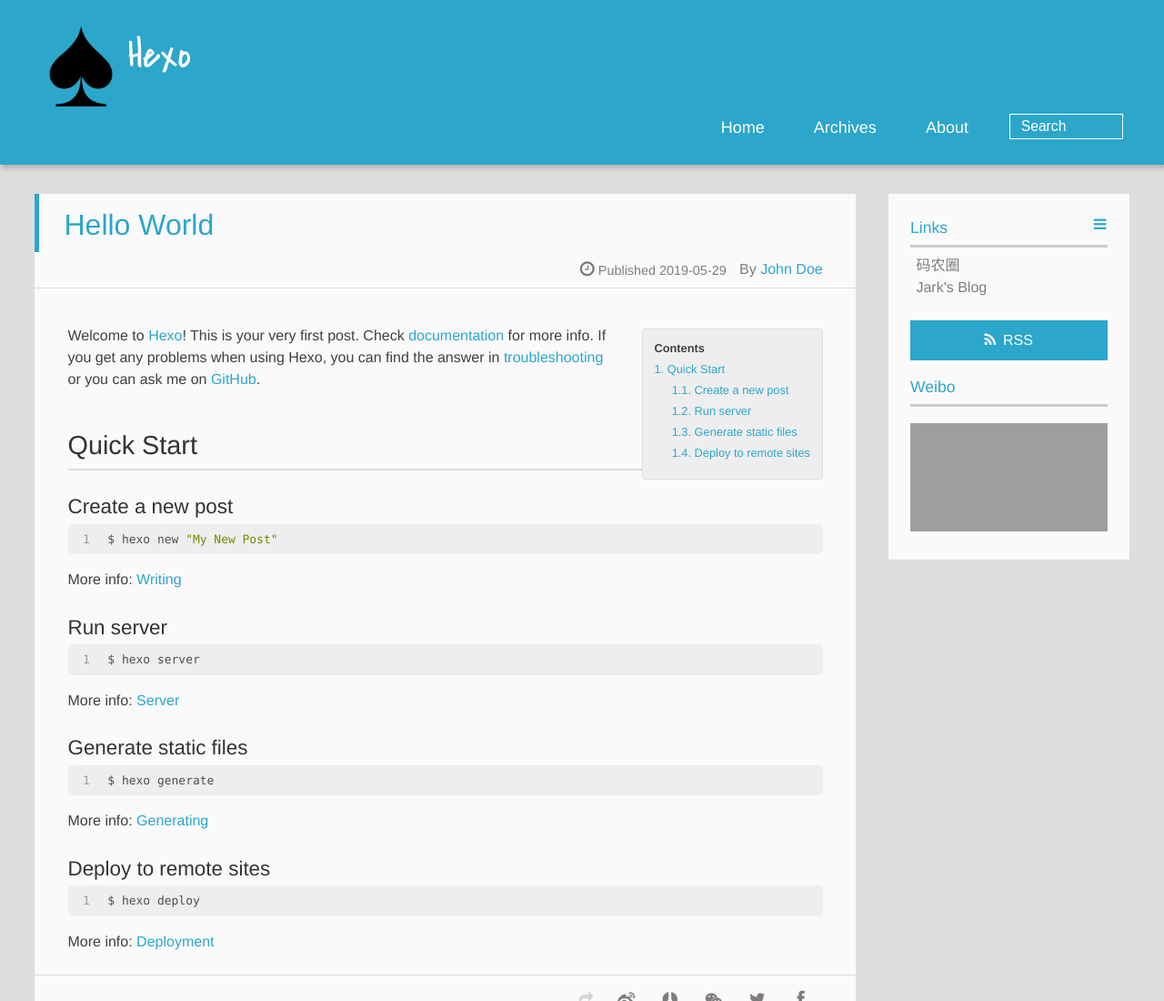
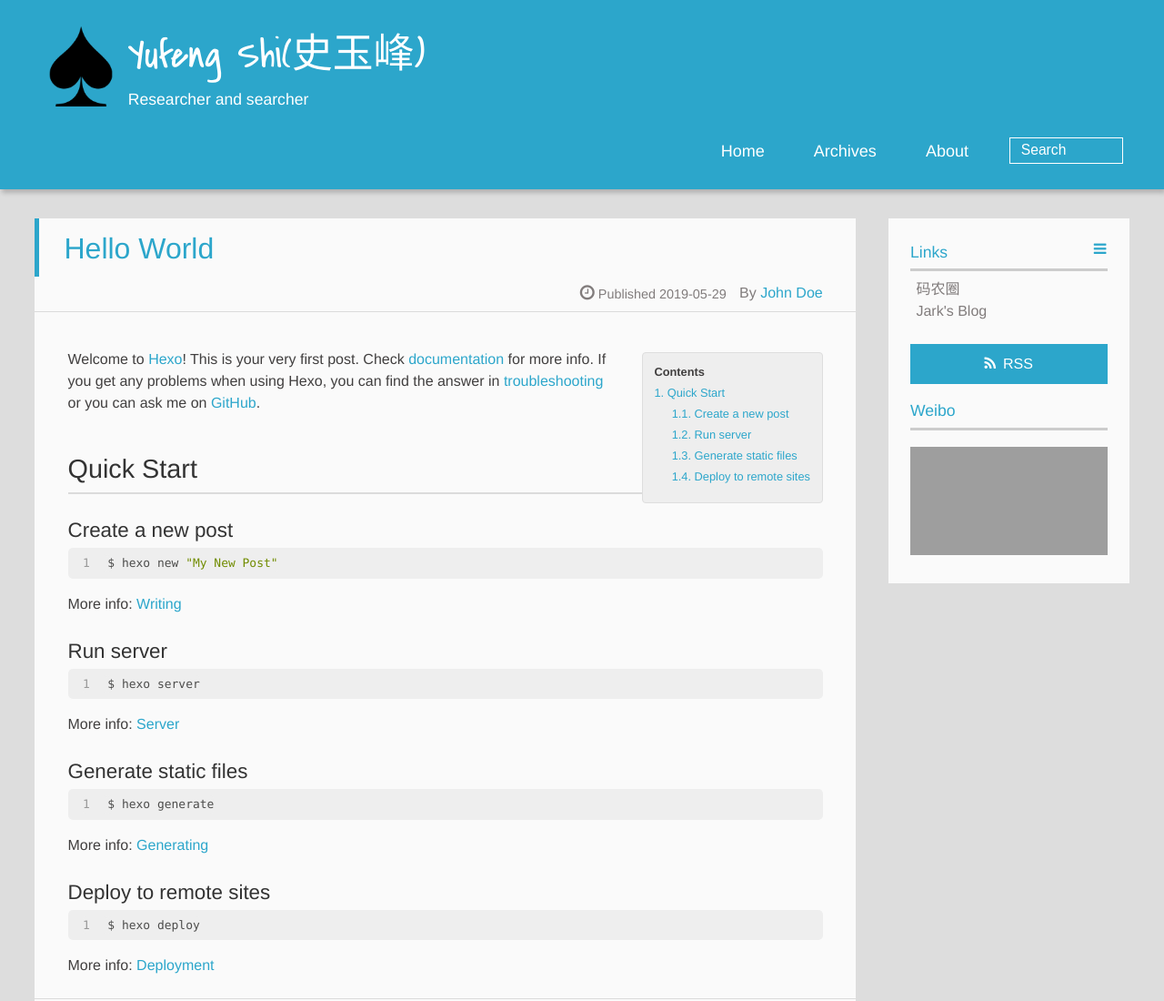
Before and after one commit to reresearcher/reresearcher.github.io, a plain HTML site: page 2019/05/29/hello-world/index.html in a window 1280 px wide. Shown: the top 1100 px of the page at 91% size. Drawn offline with Linux system fonts and the light colour scheme; grey boxes are pictures that could not be loaded; a script that the page names is missing.

Commit message:
Site updated: 2019-05-29 11:12:23

```diff
--- a/2019/05/29/hello-world/index.html
+++ b/2019/05/29/hello-world/index.html
@@ -4,7 +4,7 @@
 <head><meta name="generator" content="Hexo 3.8.0">
   <meta charset="UTF-8">
 
-    <title>Hello World | Hexo</title>
+    <title>Hello World | Yufeng Shi(史玉峰)</title>
     <meta name="viewport" content="width=device-width, initial-scale=1,user-scalable=no">
 
     <meta name="author" content="John Doe">
@@ -15,7 +15,7 @@
 <meta property="og:type" content="article">
 <meta property="og:title" content="Hello World">
 <meta property="og:url" content="http://yoursite.com/2019/05/29/hello-world/index.html">
-<meta property="og:site_name" content="Hexo">
+<meta property="og:site_name" content="Yufeng Shi(史玉峰)">
 <meta property="og:description" content="Welcome to Hexo! This is your very first post. Check documentation for more info. If you get any problems when using Hexo, you can find the answer in troubleshooting or you can ask me on GitHub. Quick">
 <meta property="og:locale" content="default">
 <meta property="og:updated_time" content="2019-05-29T02:09:49.486Z">
@@ -24,7 +24,7 @@
 <meta name="twitter:description" content="Welcome to Hexo! This is your very first post. Check documentation for more info. If you get any problems when using Hexo, you can find the answer in troubleshooting or you can ask me on GitHub. Quick">
 
 
-    <link rel="alternative" href="/atom.xml" title="Hexo" type="application/atom+xml">
+    <link rel="alternative" href="/atom.xml" title="Yufeng Shi(史玉峰)" type="application/atom+xml">
 
 
     <link rel="icon" href="/img/favicon.ico">
@@ -42,12 +42,12 @@
 <div>
 
 			<div id="imglogo">
-				<a href="/"><img src="/img/logo.png" alt="Hexo" title="Hexo"></a>
+				<a href="/"><img src="/img/logo.png" alt="Yufeng Shi(史玉峰)" title="Yufeng Shi(史玉峰)"></a>
 			</div>
 
 			<div id="textlogo">
-				<h1 class="site-name"><a href="/" title="Hexo">Hexo</a></h1>
-				<h2 class="blog-motto"></h2>
+				<h1 class="site-name"><a href="/" title="Yufeng Shi(史玉峰)">Yufeng Shi(史玉峰)</a></h1>
+				<h2 class="blog-motto">Researcher and searcher</h2>
 			</div>
 			<div class="navbar"><a class="navbutton navmobile" href="#" title="Menu">
 			</a></div>
@@ -122,7 +122,7 @@
 
 	<div class="article-share" id="share">
 
-	  <div data-url="http://yoursite.com/2019/05/29/hello-world/" data-title="Hello World | Hexo" data-tsina class="share clearfix">
+	  <div data-url="http://yoursite.com/2019/05/29/hello-world/" data-title="Hello World | Yufeng Shi(史玉峰)" data-tsina class="share clearfix">
 	  </div>
 
 	</div>
--- a/index.html
+++ b/index.html
@@ -4,7 +4,7 @@
 <head><meta name="generator" content="Hexo 3.8.0">
   <meta charset="UTF-8">
 
-    <title>Hexo</title>
+    <title>Yufeng Shi(史玉峰)</title>
     <meta name="viewport" content="width=device-width, initial-scale=1,user-scalable=no">
 
     <meta name="author" content="John Doe">
@@ -12,15 +12,15 @@
 
 
     <meta property="og:type" content="website">
-<meta property="og:title" content="Hexo">
+<meta property="og:title" content="Yufeng Shi(史玉峰)">
 <meta property="og:url" content="http://yoursite.com/index.html">
-<meta property="og:site_name" content="Hexo">
+<meta property="og:site_name" content="Yufeng Shi(史玉峰)">
 <meta property="og:locale" content="default">
 <meta name="twitter:card" content="summary">
-<meta name="twitter:title" content="Hexo">
+<meta name="twitter:title" content="Yufeng Shi(史玉峰)">
 
 
-    <link rel="alternative" href="/atom.xml" title="Hexo" type="application/atom+xml">
+    <link rel="alternative" href="/atom.xml" title="Yufeng Shi(史玉峰)" type="application/atom+xml">
 
 
     <link rel="icon" href="/img/favicon.ico">
@@ -38,12 +38,12 @@
 <div>
 
 			<div id="imglogo">
-				<a href="/"><img src="/img/logo.png" alt="Hexo" title="Hexo"></a>
+				<a href="/"><img src="/img/logo.png" alt="Yufeng Shi(史玉峰)" title="Yufeng Shi(史玉峰)"></a>
 			</div>
 
 			<div id="textlogo">
-				<h1 class="site-name"><a href="/" title="Hexo">Hexo</a></h1>
-				<h2 class="blog-motto"></h2>
+				<h1 class="site-name"><a href="/" title="Yufeng Shi(史玉峰)">Yufeng Shi(史玉峰)</a></h1>
+				<h2 class="blog-motto">Researcher and searcher</h2>
 			</div>
 			<div class="navbar"><a class="navbutton navmobile" href="#" title="Menu">
 			</a></div>
```
Also changed, not shown: archives/2019/05/index.html (+8 -8 lines), archives/2019/index.html (+8 -8 lines), archives/index.html (+8 -8 lines).
